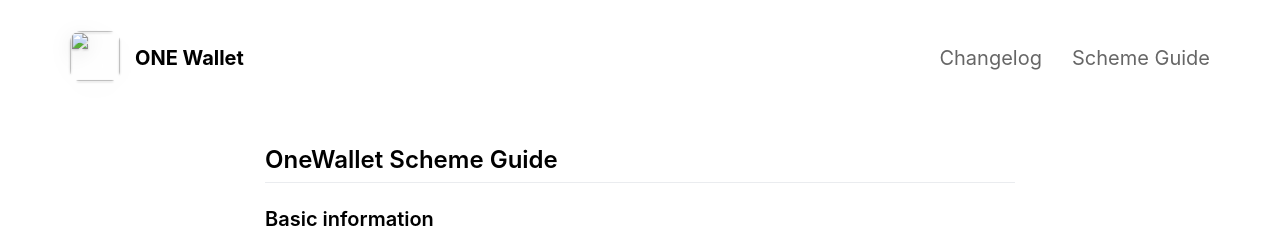
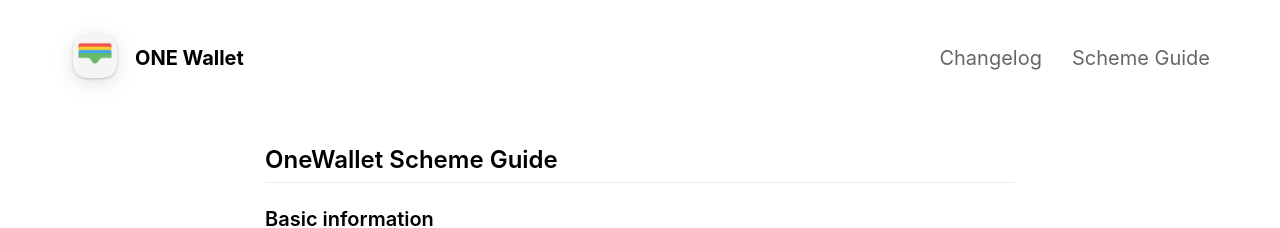
Before and after one commit to ONEWallet/Web, a Jekyll site: the page built from _pages/schemeguide.md, in a window 1280 px wide. Shown: the top 228 px of the page. Built offline with Jekyll 4.4.1, drawn with Linux system fonts in a browser that asks for light colours; nearby versions of some CDN libraries.

Commit message:
icon url change

```diff
--- a/_config.yml
+++ b/_config.yml
@@ -9,7 +9,7 @@
 presskit_download_link                    : #https://play.google.com/store/apps/details?id=com.kmshack.onewallet                                          # Enter a link to downloadable file or (e.g. public Dropbox link to a .zip file).
                                                                                       # Or upload your press kit file to assets and set path accordingly (e.g. "assets/your_press_kit.zip").
 
-app_icon                                  : assets/appicon.png                      # Automatically populates if not set and if iOS app ID is set.  Otherwise enter path to icon file manually.
+app_icon                                  : http://onewallet.kmshack.kr/assets/appicon.png                      # Automatically populates if not set and if iOS app ID is set.  Otherwise enter path to icon file manually.
 app_name                                  : ONE Wallet                                          # Automatically populates if not set and if iOS app ID is set.  Otherwise enter manually.
 app_price                                 : Boarding Pass, Membership, Coupon, Ticket                                           # Automatically populates if not set and if iOS app ID is set.  Otherwise enter manually.
 app_description                           : ONE Wallet that can manage Barcode/QRcode in one app in one integrated way!
```
